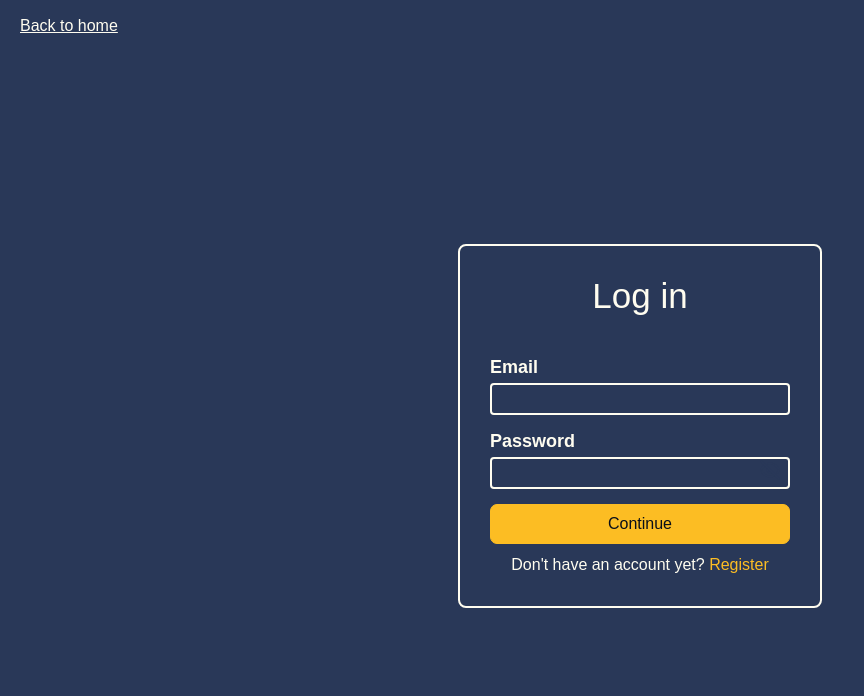
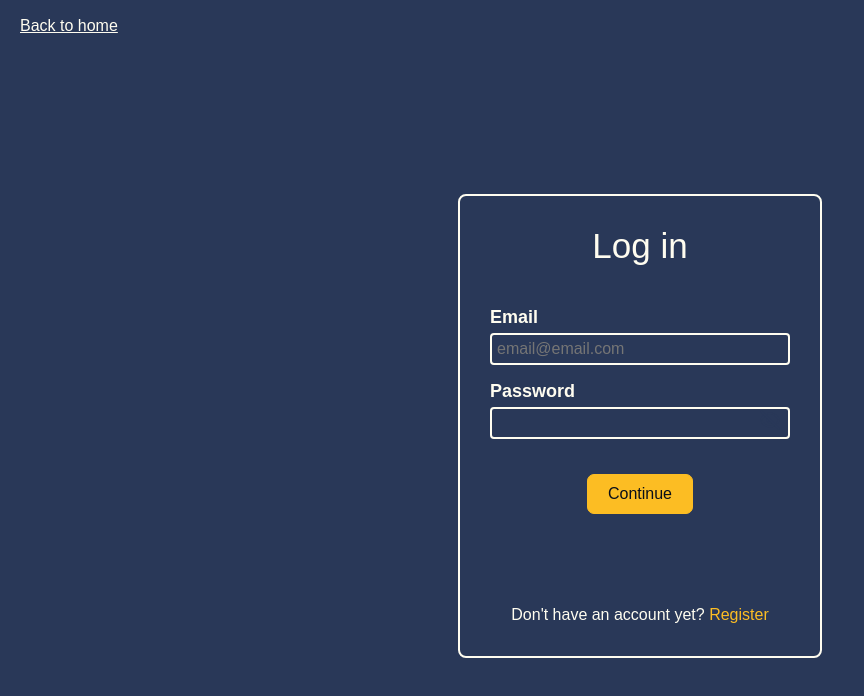
Before and after one commit to Mael-Roulette/PixelTime, a React (Vite) app in the folder frontend/: page /connexion in a window 1280 px wide. Shown: the top 696 px of the page, without its empty margins (0-864 px from the left). Built offline with nearby package versions, Linux system fonts and the light colour scheme; no server answers; a web font is replaced by a local one.

Commit message:
Connexion

```diff
--- a/frontend/src/pages/Auth/LogIn.jsx
+++ b/frontend/src/pages/Auth/LogIn.jsx
@@ -29,7 +29,7 @@ export default function LogIn() {
             <div className="form-group">
               <label htmlFor="email">
                 Email
-                <input type="email" name="email" />
+                <input type="email" name="email" placeholder="email@email.com" />
               </label>
               <label htmlFor="password">
                 {t("login.password")}
--- a/frontend/src/scss/pages/_auth.scss
+++ b/frontend/src/scss/pages/_auth.scss
@@ -98,7 +98,17 @@
             border: solid 2px $white;
             border-radius: 8px;
             padding: 3rem;
+
+            form {
+                padding-bottom: 8rem;
+            }
         }
     }
 
+    .button-primary {
+        margin-top: 2rem;
+        width: fit-content;
+        align-self: center;
+    }
+
 }
```
